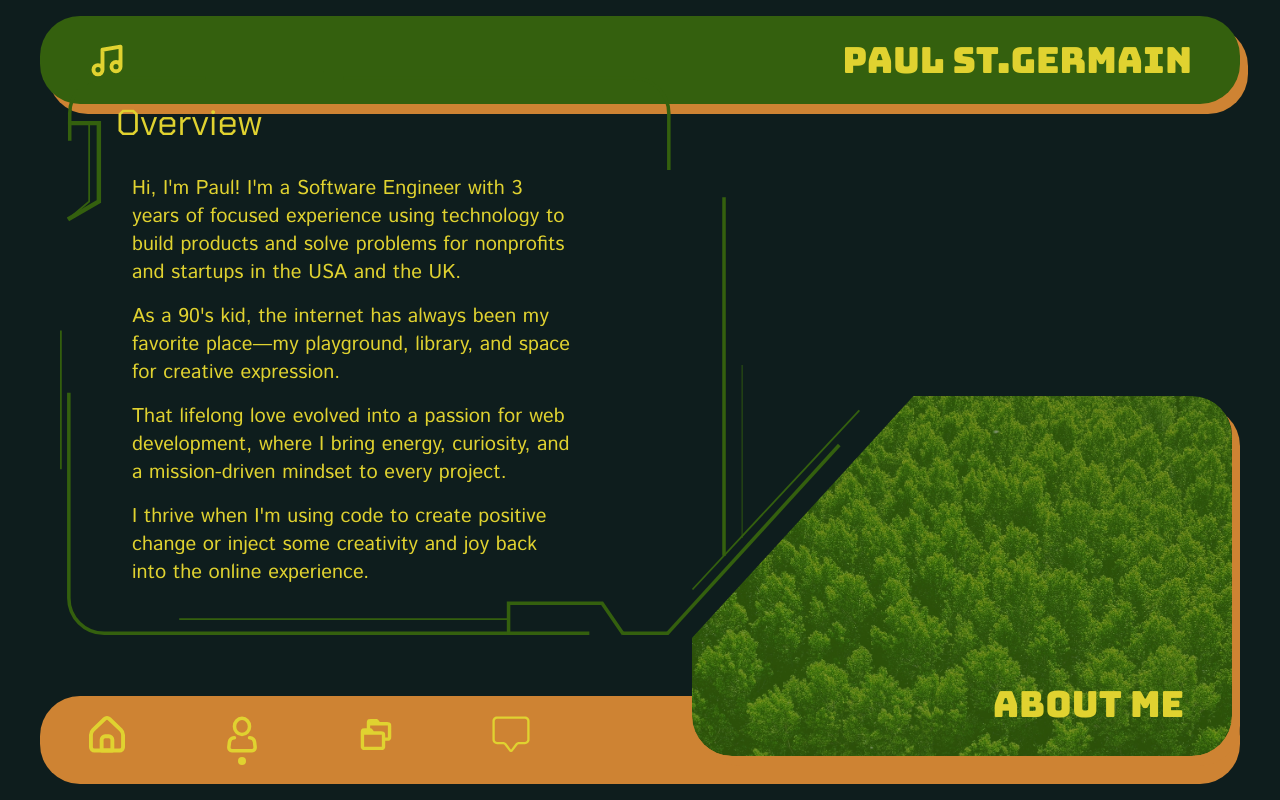
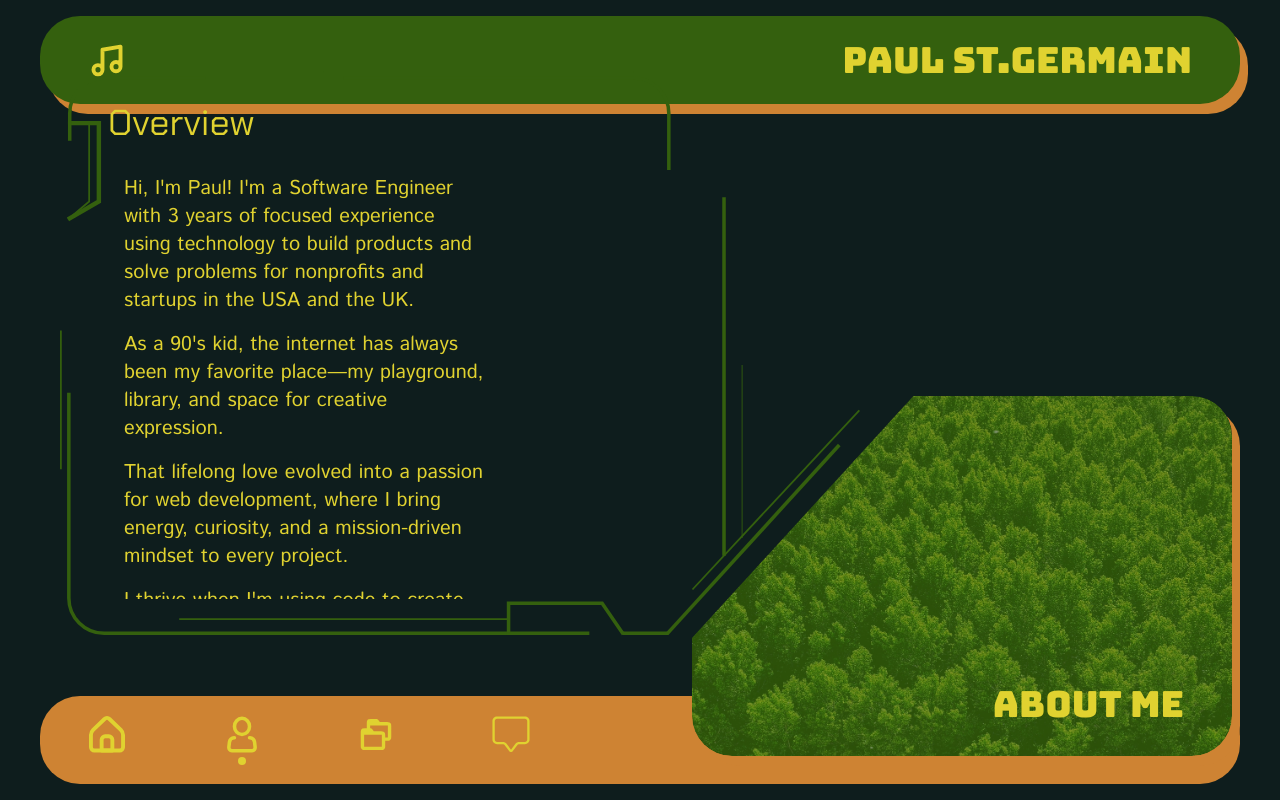
Before and after one commit to paulstgermain/portfolio, a Next.js app: page /about in a window 1280 px wide. Built offline with nearby package versions, Linux system fonts and the light colour scheme.

Commit message:
further mobile responsiveness tweaks

```diff
--- a/src/components/AboutOverview.tsx
+++ b/src/components/AboutOverview.tsx
@@ -13,18 +13,18 @@ export default function AboutOverview() {
     <div className="
       absolute
       xs:bottom-14 xs:right-13
-      sm:bottom-20 sm:right-20
+      sm:bottom-20 sm:right-30
       md:bottom-50 md:right-40
-      lg:bottom-75 lg:right-60
+      lg:bottom-52 lg:right-90
       xl:bottom-37 xl:right-95
       z-0
     ">
       <div className="
         relative
         xs:w-70
-        sm:w-110
+        sm:w-90
         md:w-140
-        lg:w-185
+        lg:w-155
         xl:w-200
       ">
         <Image
@@ -48,38 +48,41 @@ export default function AboutOverview() {
           text-primary
           absolute
           inset-0
-          xs:pl-10 xs:pr-0 xs:py-2
-          sm:pl-10 sm:pr-54 sm:py-2
-          md:pl-10 md:pr-6 md:py-4
-          lg:pl-14 lg:pr-8 lg:py-6
+          xs:pl-10 xs:py-2
+          sm:pl-10 sm:py-2
+          md:pl-10 md:py-4
+          lg:pl-12 lg:py-6
           mt-2
           xs:w-60
-          md:w-110
-          lg:w-140
+          sm:w-78
+          md:w-103
+          lg:w-110
           w-150
         ">
             <h2 className="
               font-chakra-petch
               xs:text-xl
-              sm:text-3xl
+              sm:text-2xl
               md:text-3xl
-              lg:text-4xl
+              lg:text-3xl
+              xl:text-4xl
               xs:mb-2
               sm:mb-4
               md:mb-6
               lg:mb-8
+              xl:mb-8
             ">Overview</h2>
           <div className="
             text-primary font-istok-web
             xs:text-[16px]
-            sm:text-xl
+            sm:text-lg
             md:text-xl
             lg:text-xl
             xl:text-xl
             xs:h-75
-            sm:h-122
+            sm:h-98
             md:h-72
-            lg:h-96
+            lg:h-77
             xl:h-106
             pr-4
             scrollbar-styles
```
